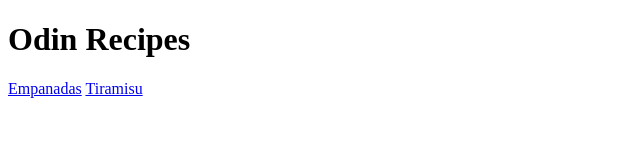
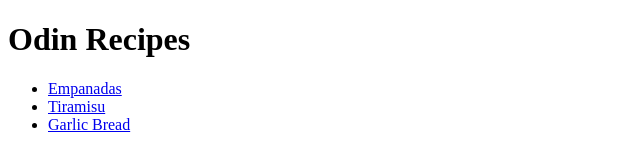
Before and after one commit to Chandolar/odin-recipes, a plain HTML site: page index.html in a window 1280 px wide. Shown: the whole page, without its empty margins (0-640 px from the left). Drawn offline with Linux system fonts and the light colour scheme.

Commit message:
fix index.html

```diff
--- a/index.html
+++ b/index.html
@@ -6,9 +6,16 @@
         <body>
             <h1>Odin Recipes</h1>
 
-            <a href="recipes/empanadas.html">Empanadas</a>
+            <ul>
+                <li> <a href="recipes/empanadas.html">Empanadas</a></li>
 
-            <a href="recipes/tiramisu.html">Tiramisu</a>
+                <li> <a href="recipes/tiramisu.html">Tiramisu</a></li>
+
+                <li> <a href="recipes/garlic_bread.html">Garlic Bread</a></li>
+
+            </ul>
+
+
 
 
 
```
Also changed, not shown: recipes/garlic_bread.html (+1 -1 lines).
